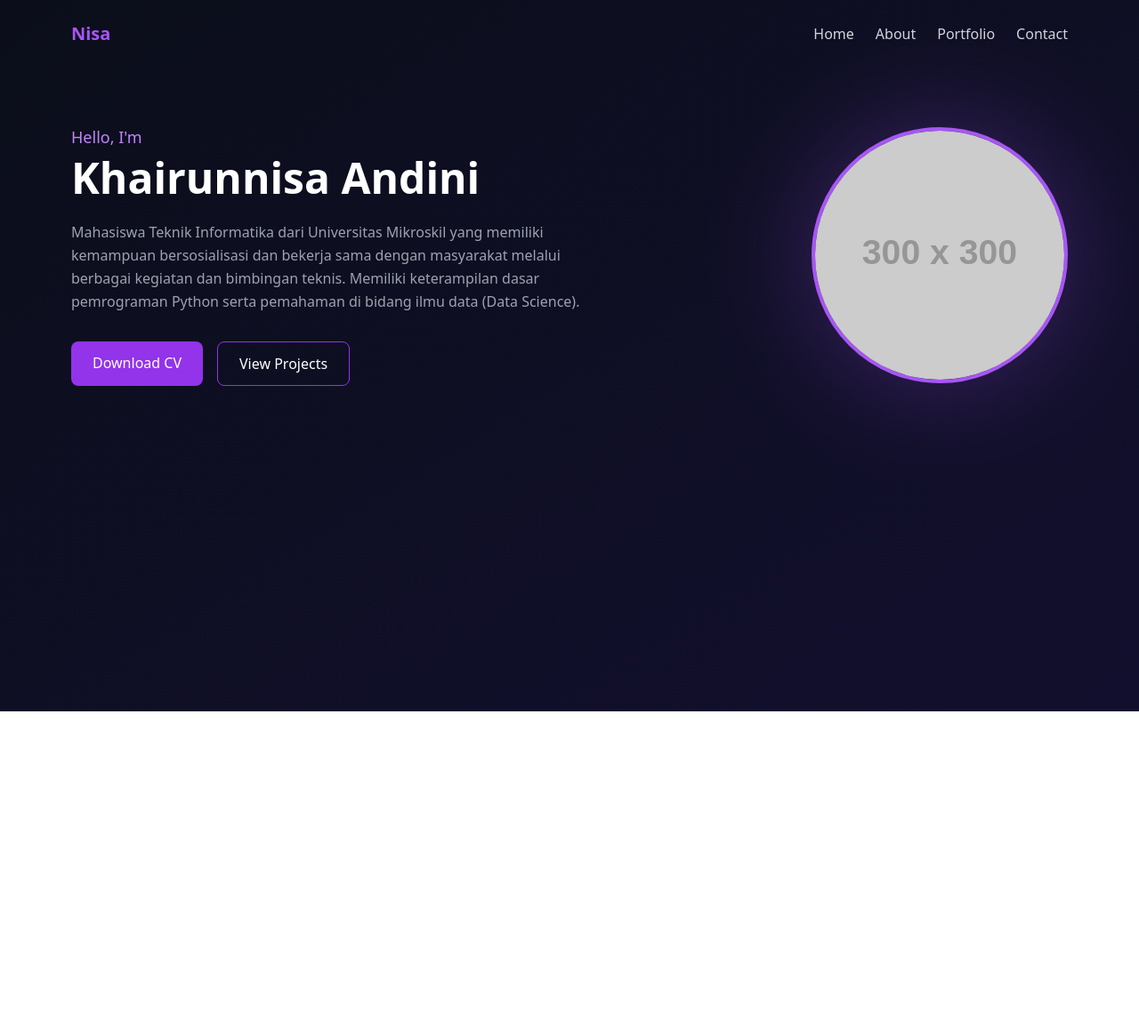
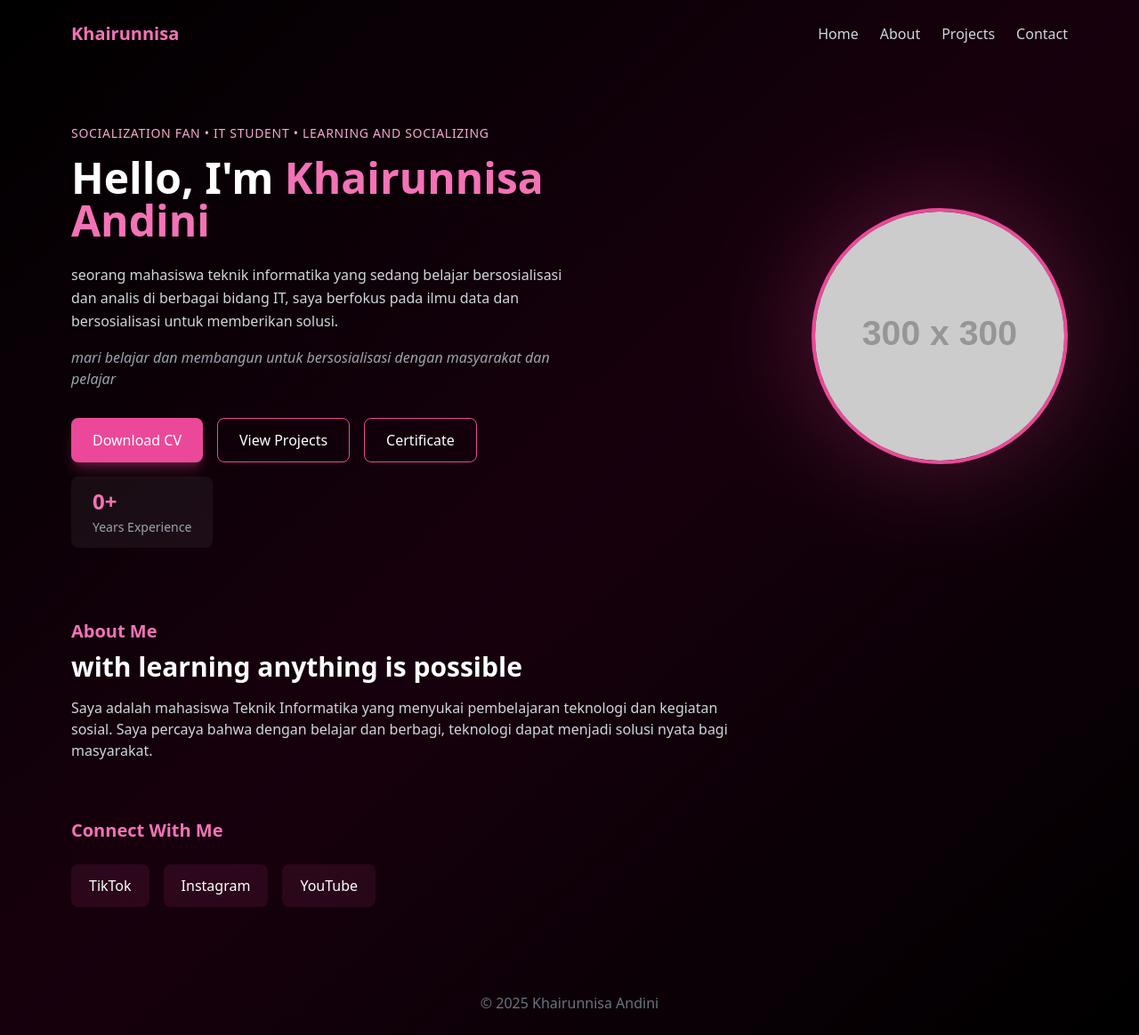
Before and after one commit to khairunnisaandini/Portofolio---Khairunnisa-Andini, a plain HTML site: page index.html in a window 1280 px wide. Shown: the whole page at 89% size. Before the commit the page ends 800 px from the top, so only its background shows below. Drawn offline with nearby package versions, Linux system fonts and the light colour scheme; placeholder pictures from the web are drawn by us.

Commit message:
Update index.html

```diff
--- a/index.html
+++ b/index.html
@@ -1,58 +1,113 @@
 <!DOCTYPE html>
 <html lang="id">
 <head>
-  <meta charset="UTF-8" />
+  <meta charset="UTF-8">
   <title>Portfolio | Khairunnisa Andini</title>
-  <meta name="viewport" content="width=device-width, initial-scale=1" />
+  <meta name="viewport" content="width=device-width, initial-scale=1">
   <script src="https://cdn.tailwindcss.com"></script>
 </head>
-<body class="bg-gradient-to-br from-[#0B0E1A] to-[#120F2E] text-white min-h-screen">
+
+<body class="bg-gradient-to-br from-black via-[#17000d] to-black text-white min-h-screen">
 
 <!-- NAVBAR -->
-  <nav class="flex justify-between items-center px-10 md:px-20 py-6">
-    <h1 class="text-purple-500 font-bold text-xl">Nisa</h1>
+<nav class="flex justify-between items-center px-8 md:px-20 py-6">
+  <h1 class="text-pink-400 font-bold text-xl">Khairunnisa</h1>
   <ul class="flex gap-6 text-gray-300">
-      <li>Home</li>
-      <li>About</li>
-      <li>Portfolio</li>
-      <li>Contact</li>
+    <li class="hover:text-pink-400">Home</li>
+    <li class="hover:text-pink-400">About</li>
+    <li class="hover:text-pink-400">Projects</li>
+    <li class="hover:text-pink-400">Contact</li>
   </ul>
 </nav>
 
 <!-- HERO -->
-  <section class="flex flex-col md:flex-row items-center justify-between px-10 md:px-20 mt-16 gap-10">
+<section class="flex flex-col md:flex-row items-center justify-between px-8 md:px-20 mt-16 gap-10">
+
   <div class="max-w-xl">
-      <p class="text-purple-400 text-lg">Hello, I'm</p>
-      <h2 class="text-4xl md:text-5xl font-bold mt-2">
-        Khairunnisa Andini
-      </h2>
-      <p class="text-gray-400 mt-6 leading-relaxed">
-        Mahasiswa Teknik Informatika dari Universitas Mikroskil
-        yang memiliki kemampuan bersosialisasi dan bekerja sama dengan masyarakat
-        melalui berbagai kegiatan dan bimbingan teknis.
-        Memiliki keterampilan dasar pemrograman Python serta pemahaman di bidang ilmu data (Data Science).
+    <p class="text-pink-300 text-sm uppercase tracking-wider">
+      socialization fan • IT student • learning and socializing
     </p>
 
-      <div class="mt-8 flex gap-4">
-        <a href="#" class="bg-purple-600 hover:bg-purple-700 px-6 py-3 rounded-lg">
+    <h2 class="text-4xl md:text-5xl font-bold mt-4">
+      Hello, I'm <span class="text-pink-400">Khairunnisa Andini</span>
+    </h2>
+
+    <p class="text-gray-300 mt-6 leading-relaxed">
+      seorang mahasiswa teknik informatika yang sedang belajar bersosialisasi
+      dan analis di berbagai bidang IT, saya berfokus pada ilmu data dan
+      bersosialisasi untuk memberikan solusi.
+    </p>
+
+    <p class="italic text-gray-400 mt-4">
+      mari belajar dan membangun untuk bersosialisasi dengan masyarakat dan pelajar
+    </p>
+
+    <!-- BUTTON -->
+    <div class="flex flex-wrap gap-4 mt-8">
+      <button class="bg-pink-500 hover:bg-pink-600 px-6 py-3 rounded-lg shadow-lg shadow-pink-500/30">
         Download CV
-        </a>
-        <a href="#portfolio" class="border border-purple-600 px-6 py-3 rounded-lg hover:bg-purple-600/20">
+      </button>
+
+      <button class="border border-pink-500 px-6 py-3 rounded-lg hover:bg-pink-500/20">
         View Projects
-        </a>
+      </button>
+
+      <button class="border border-pink-500 px-6 py-3 rounded-lg hover:bg-pink-500/20">
+        Certificate
+      </button>
+
+      <div class="px-6 py-3 rounded-lg bg-white/5">
+        <span class="text-2xl font-bold text-pink-400">0+</span><br>
+        <span class="text-sm text-gray-400">Years Experience</span>
+      </div>
     </div>
   </div>
 
   <!-- FOTO -->
   <div class="relative">
-      <div class="absolute inset-0 bg-purple-500 blur-3xl opacity-30 rounded-full"></div>
+    <div class="absolute inset-0 bg-pink-500 blur-3xl opacity-30 rounded-full"></div>
     <img
       src="https://via.placeholder.com/300"
-        class="relative w-64 h-64 md:w-72 md:h-72 rounded-full object-cover border-4 border-purple-500"
-        alt="Profile"
-      />
+      class="relative w-64 h-64 md:w-72 md:h-72 rounded-full object-cover border-4 border-pink-500"
+    >
+  </div>
+
+</section>
+
+<!-- ABOUT -->
+<section class="px-8 md:px-20 mt-20">
+  <h3 class="text-pink-400 text-xl font-semibold">About Me</h3>
+  <h2 class="text-2xl md:text-3xl font-bold mt-2">
+    with learning anything is possible
+  </h2>
+
+  <p class="text-gray-300 mt-4 max-w-3xl">
+    Saya adalah mahasiswa Teknik Informatika yang menyukai pembelajaran
+    teknologi dan kegiatan sosial. Saya percaya bahwa dengan belajar dan
+    berbagi, teknologi dapat menjadi solusi nyata bagi masyarakat.
+  </p>
+</section>
+
+<!-- PROJECT & CONTACT -->
+<section class="px-8 md:px-20 mt-16 pb-24">
+  <h3 class="text-pink-400 text-xl font-semibold">Connect With Me</h3>
+
+  <div class="flex gap-4 mt-6 flex-wrap">
+    <a href="#" class="px-5 py-3 rounded-lg bg-pink-500/10 hover:bg-pink-500/30">
+      TikTok
+    </a>
+    <a href="#" class="px-5 py-3 rounded-lg bg-pink-500/10 hover:bg-pink-500/30">
+      Instagram
+    </a>
+    <a href="#" class="px-5 py-3 rounded-lg bg-pink-500/10 hover:bg-pink-500/30">
+      YouTube
+    </a>
   </div>
 </section>
 
+<footer class="text-center text-gray-500 pb-6">
+  © 2025 Khairunnisa Andini
+</footer>
+
 </body>
 </html>
```
Lines whose indentation alone changed are shown as unchanged.
